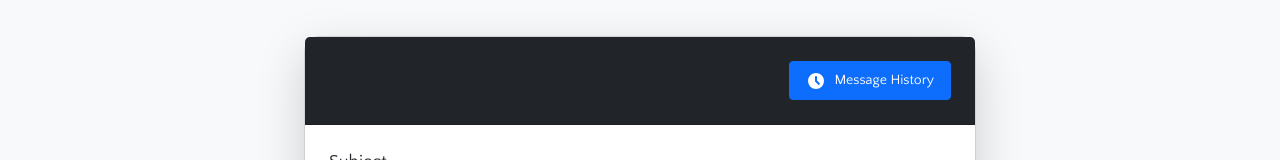
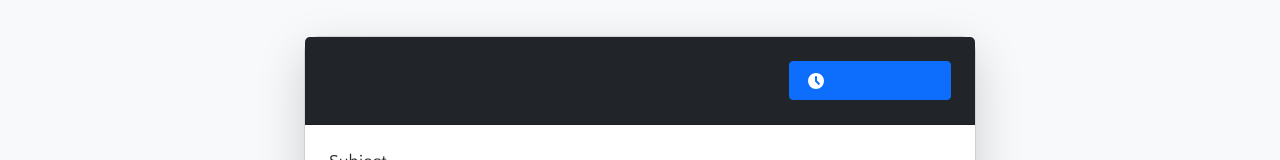
Before and after one commit to Prapul26/New-TRACS, a React (Create React App) app: page /tracsReply in a window 1280 px wide. Shown: the part 158-318 px from the top of the page. Built offline with nearby package versions, Linux system fonts and the light colour scheme; no server answers.

Commit message:
updated message histord button in TracsReply

```diff
--- a/src/Components/TracsReply.js
+++ b/src/Components/TracsReply.js
@@ -317,7 +317,7 @@ export default function TracsReply() {
                             <svg xmlns="http://www.w3.org/2000/svg" className="h-5 w-5 me-0 me-sm-2" style={{ height: '1.25rem', width: '1.25rem' }} viewBox="0 0 20 20" fill="currentColor">
                                 <path fillRule="evenodd" d="M10 18a8 8 0 100-16 8 8 0 000 16zm1-12a1 1 0 10-2 0v4a1 1 0 00.293.707l2.828 2.829a1 1 0 101.414-1.415L11 9.586V6z" clipRule="evenodd" />
                             </svg>
-                            <span className="d-none d-sm-inline">Message History</span>
+                            <Link to="/tracsSignIn"><span className="d-none d-sm-inline">Message History</span></Link>
                         </button>
                     </div>
 
```
